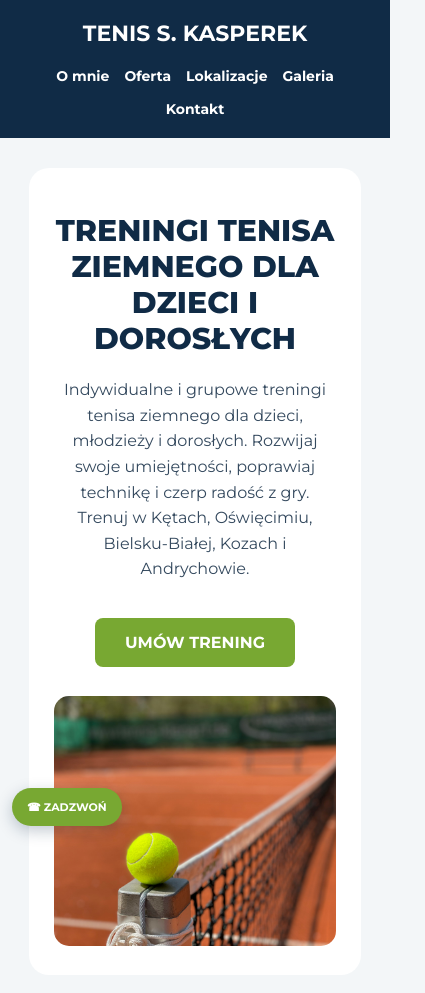
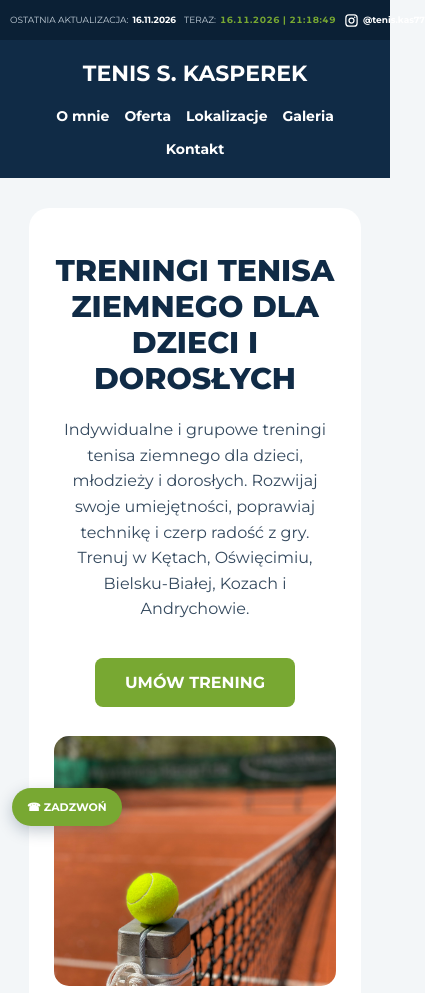
Before and after one commit to slawomirkasperek77-arch/tenis-s-kasperek, a plain HTML site: page index.html in a window 390 px wide. Shown: the top 993 px of the page, 425 px wide, since content can reach past the window. Drawn offline with Linux system fonts and the light colour scheme.

Commit message:
Add files via upload

```diff
--- a/index.html
+++ b/index.html
@@ -39,7 +39,7 @@
 
         html {
             scroll-behavior: smooth;
-            scroll-padding-top: 90px;
+            scroll-padding-top: 100px;
         }
 
         body {
@@ -62,6 +62,65 @@
             z-index: 1100;
         }
 
+        /* GÓRNY PASEK - DATA, ZEGAR I INSTAGRAM */
+
+        .site-topbar {
+            position: sticky;
+            top: 0;
+            z-index: 1000;
+            min-height: 42px;
+            padding: 8px 5%;
+            box-sizing: border-box;
+            background-color: #0B2035;
+            color: #C5D0DA;
+            display: flex;
+            justify-content: space-between;
+            align-items: center;
+            gap: 15px;
+            font-size: 11px;
+            line-height: 1.4;
+        }
+
+        .topbar-item {
+            display: flex;
+            align-items: center;
+            gap: 6px;
+            white-space: nowrap;
+        }
+
+        .topbar-item strong {
+            color: white;
+            font-weight: 700;
+        }
+
+        .topbar-clock {
+            color: #78A832;
+            font-weight: 700;
+            letter-spacing: 0.5px;
+            font-variant-numeric: tabular-nums;
+        }
+
+        .topbar-instagram {
+            display: flex;
+            align-items: center;
+            gap: 7px;
+            color: white;
+            text-decoration: none;
+            font-weight: 700;
+            white-space: nowrap;
+            transition: color 0.3s;
+        }
+
+        .topbar-instagram:hover {
+            color: #78A832;
+        }
+
+        .topbar-instagram svg {
+            width: 17px;
+            height: 17px;
+            fill: currentColor;
+        }
+
         /* NAGŁÓWEK I MENU */
 
         header {
@@ -72,7 +131,7 @@
             justify-content: space-between;
             align-items: center;
             position: sticky;
-            top: 0;
+            top: 42px;
             z-index: 999;
         }
 
@@ -821,30 +880,6 @@
 
         footer p {
             margin: 5px;
-        }
-
-        /* DATA AKTUALIZACJI I ZEGAR */
-
-        .site-info {
-            margin: 20px auto 5px;
-            padding-top: 15px;
-            border-top: 1px solid rgba(255, 255, 255, 0.18);
-            max-width: 650px;
-            color: #C5D0DA;
-            font-size: 12px;
-            line-height: 1.9;
-        }
-
-        .site-info strong {
-            color: #78A832;
-            font-weight: 700;
-        }
-
-        .site-clock {
-            font-size: 14px;
-            font-weight: 700;
-            color: white;
-            letter-spacing: 0.5px;
         }
 
         /* POWIĘKSZENIE CERTYFIKATU */
@@ -995,10 +1030,33 @@
 
         @media (max-width: 768px) {
 
+            .site-topbar {
+                min-height: 40px;
+                padding: 8px 10px;
+                gap: 8px;
+                justify-content: space-between;
+                font-size: 9px;
+            }
+
+            .topbar-item {
+                gap: 4px;
+            }
+
+            .topbar-instagram {
+                gap: 4px;
+                font-size: 9px;
+            }
+
+            .topbar-instagram svg {
+                width: 15px;
+                height: 15px;
+            }
+
             header {
                 flex-direction: column;
                 gap: 20px;
                 padding: 20px;
+                top: 40px;
             }
 
             nav {
@@ -1254,7 +1312,7 @@
                 font-size: 11px;
             }
 
-            /* POPRAWIENIE FORMULARZA NA SMARTFONACH */
+            /* FORMULARZ NA SMARTFONACH */
 
             .training-form {
                 width: 100%;
@@ -1326,6 +1384,28 @@
 
         }
 
+        /* WĄSKIE EKRANY */
+
+        @media (max-width: 380px) {
+
+            .site-topbar {
+                padding-left: 6px;
+                padding-right: 6px;
+                gap: 5px;
+                font-size: 8px;
+            }
+
+            .topbar-instagram {
+                font-size: 8px;
+            }
+
+            .topbar-instagram svg {
+                width: 13px;
+                height: 13px;
+            }
+
+        }
+
     </style>
 </head>
 
@@ -1334,6 +1414,40 @@
     <!-- PASEK POSTĘPU PRZEWIJANIA -->
 
     <div id="scroll-progress"></div>
+
+    <!-- GÓRNY PASEK - DATA, ZEGAR I INSTAGRAM -->
+
+    <div class="site-topbar">
+
+        <div class="topbar-item">
+            <span>OSTATNIA AKTUALIZACJA:</span>
+            <strong>16.11.2026</strong>
+        </div>
+
+        <div class="topbar-item">
+            <span>TERAZ:</span>
+            <span class="topbar-clock">
+                <span id="currentDate"></span>
+                |
+                <span id="currentTime"></span>
+            </span>
+        </div>
+
+        <a class="topbar-instagram"
+           href="https://www.instagram.com/tenis.kas77/"
+           target="_blank"
+           rel="noopener noreferrer"
+           aria-label="Odwiedź Instagram TENIS S. KASPEREK">
+
+            <svg viewBox="0 0 24 24" aria-hidden="true">
+                <path d="M7.8 2h8.4A5.8 5.8 0 0 1 22 7.8v8.4a5.8 5.8 0 0 1-5.8 5.8H7.8A5.8 5.8 0 0 1 2 16.2V7.8A5.8 5.8 0 0 1 7.8 2zm0 2A3.8 3.8 0 0 0 4 7.8v8.4A3.8 3.8 0 0 0 7.8 20h8.4a3.8 3.8 0 0 0 3.8-3.8V7.8A3.8 3.8 0 0 0 16.2 4H7.8zm4.2 3a5 5 0 1 1 0 10 5 5 0 0 1 0-10zm0 2a3 3 0 1 0 0 6 3 3 0 0 0 0-6zm5.2-3.5a1.2 1.2 0 1 1 0 2.4 1.2 1.2 0 0 1 0-2.4z"/>
+            </svg>
+
+            @tenis.kas77
+
+        </a>
+
+    </div>
 
     <!-- MENU GŁÓWNE -->
 
@@ -1456,7 +1570,9 @@
 
             <div class="certificate-image" onclick="openCertificate()">
                 <img src="images/certyfikat-pzt.jpg"
-                     alt="Certyfikat instruktora tenisa ziemnego Polskiego Związku Tenisowego PZT">
+                     alt="Certyfikat instruktora tenisa ziemnego Polskiego Związku Tenisowego PZT"
+                     loading="lazy"
+                     decoding="async">
             </div>
 
             <span class="certificate-caption">
@@ -1615,7 +1731,9 @@
 
             <div class="gallery-item reveal">
                 <img src="images/foto strona powitalna1.jpg"
-                     alt="Trening tenisowy na korcie">
+                     alt="Trening tenisa ziemnego na korcie"
+                     loading="lazy"
+                     decoding="async">
             </div>
 
             <div class="gallery-item reveal">
@@ -1804,25 +1922,6 @@
 
         <p>© 2026 TENIS S. KASPEREK. Wszelkie prawa zastrzeżone.</p>
 
-        <div class="site-info">
-
-            <p>
-                <strong>Ostatnia aktualizacja:</strong>
-                16 listopada 2026
-            </p>
-
-            <p>
-                <strong>Aktualna data i godzina:</strong>
-            </p>
-
-            <p class="site-clock">
-                <span id="currentDate"></span>
-                |
-                <span id="currentTime"></span>
-            </p>
-
-        </div>
-
     </footer>
 
     <!-- PŁYWAJĄCY PRZYCISK TELEFONU -->
@@ -1844,7 +1943,7 @@
         <span class="certificate-close">&times;</span>
 
         <img src="images/certyfikat-pzt.jpg"
-             alt="Powiększony certyfikat instruktora tenisa PZT"
+             alt="Powiększony certyfikat instruktora tenisa ziemnego PZT"
              id="certificate-large"
              onclick="event.stopPropagation()">
 
@@ -1925,7 +2024,7 @@
             revealObserver.observe(element);
         });
 
-        // AKTUALNA DATA I GODZINA
+        // AKTUALNA DATA I GODZINA - CZAS POLSKI
 
         function updateClock() {
 
@@ -1934,7 +2033,7 @@
             const date = new Intl.DateTimeFormat("pl-PL", {
                 timeZone: "Europe/Warsaw",
                 day: "2-digit",
-                month: "long",
+                month: "2-digit",
                 year: "numeric"
             });
 
```
